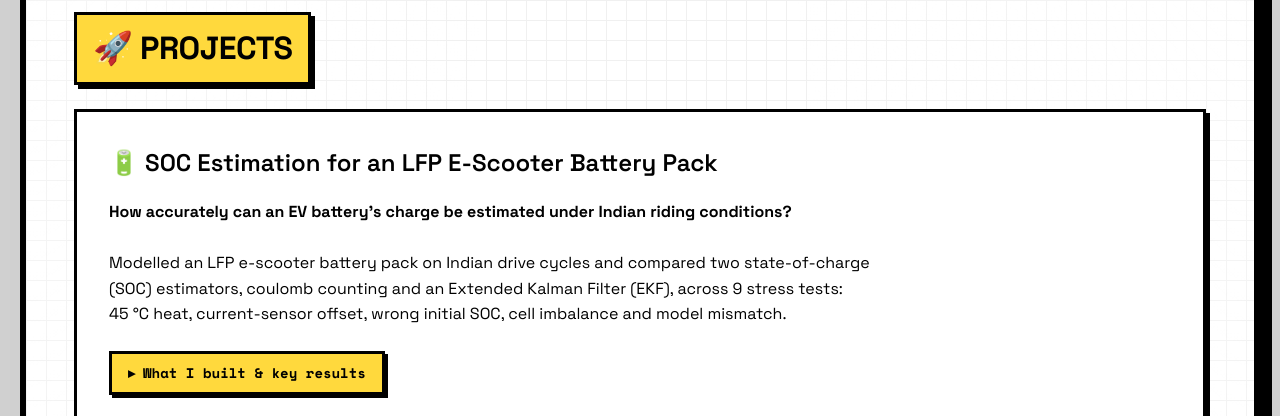
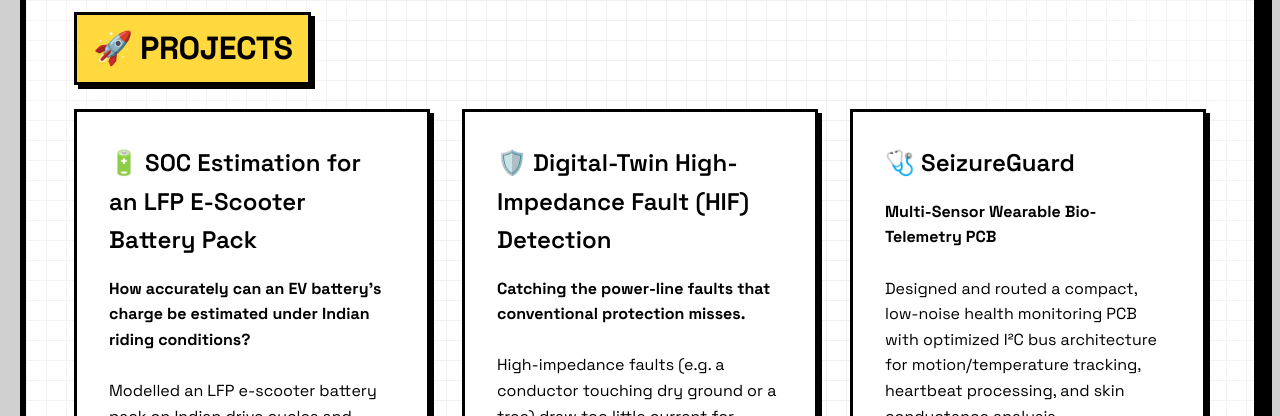
Before and after one commit to haricharan052006/portfolio_final, a plain HTML site: page index.html in a window 1280 px wide. Shown: the part 3225-3641 px from the top of the page. Drawn offline with nearby package versions, Linux system fonts and the light colour scheme; a web font is replaced by a local one.

Commit message:
style: match SOC and HIF cards to standard project card size

```diff
--- a/index.html
+++ b/index.html
@@ -380,8 +380,8 @@
 
         <div class="projects-grid">
 
-          <!-- Featured: SOC Estimation for an LFP E-Scooter Battery Pack -->
-          <div class="project-card project-card--featured section fade-in">
+          <!-- Project: SOC Estimation for an LFP E-Scooter Battery Pack -->
+          <div class="project-card section fade-in">
             <div class="project-header">
               <h3 class="project-title">🔋 SOC Estimation for an LFP E-Scooter Battery Pack</h3>
             </div>
@@ -442,8 +442,8 @@
             </div>
           </div>
 
-          <!-- Featured: Digital-Twin High-Impedance Fault (HIF) Detection -->
-          <div class="project-card project-card--featured section fade-in">
+          <!-- Project: Digital-Twin High-Impedance Fault (HIF) Detection -->
+          <div class="project-card section fade-in">
             <div class="project-header">
               <h3 class="project-title">🛡️ Digital-Twin High-Impedance Fault (HIF) Detection</h3>
             </div>
--- a/neo-styles.css
+++ b/neo-styles.css
@@ -2881,17 +2881,7 @@ body[data-theme="dark"] #projects .project-card .tag:active {
   color: #000000;
 }
 
-/* Featured project cards (SOC Estimation, Digital-Twin HIF) */
-.project-card--featured {
-  grid-column: 1 / -1;
-  display: flex;
-  flex-direction: column;
-}
-
-.project-card--featured .project-desc {
-  max-width: 75ch;
-}
-
+/* Project card extras: image slot, expandable details, GitHub button */
 /* Image slot: hidden until an <img> is placed inside */
 .project-media {
   margin: 0 0 1.5rem;
@@ -2966,8 +2956,8 @@ body[data-theme="dark"] #projects .project-card .tag:active {
 
 .project-more-grid {
   display: grid;
-  grid-template-columns: repeat(auto-fit, minmax(280px, 1fr));
-  gap: 1.5rem 2.5rem;
+  grid-template-columns: 1fr;
+  gap: 1.5rem;
 }
 
 .project-more-title {
```
